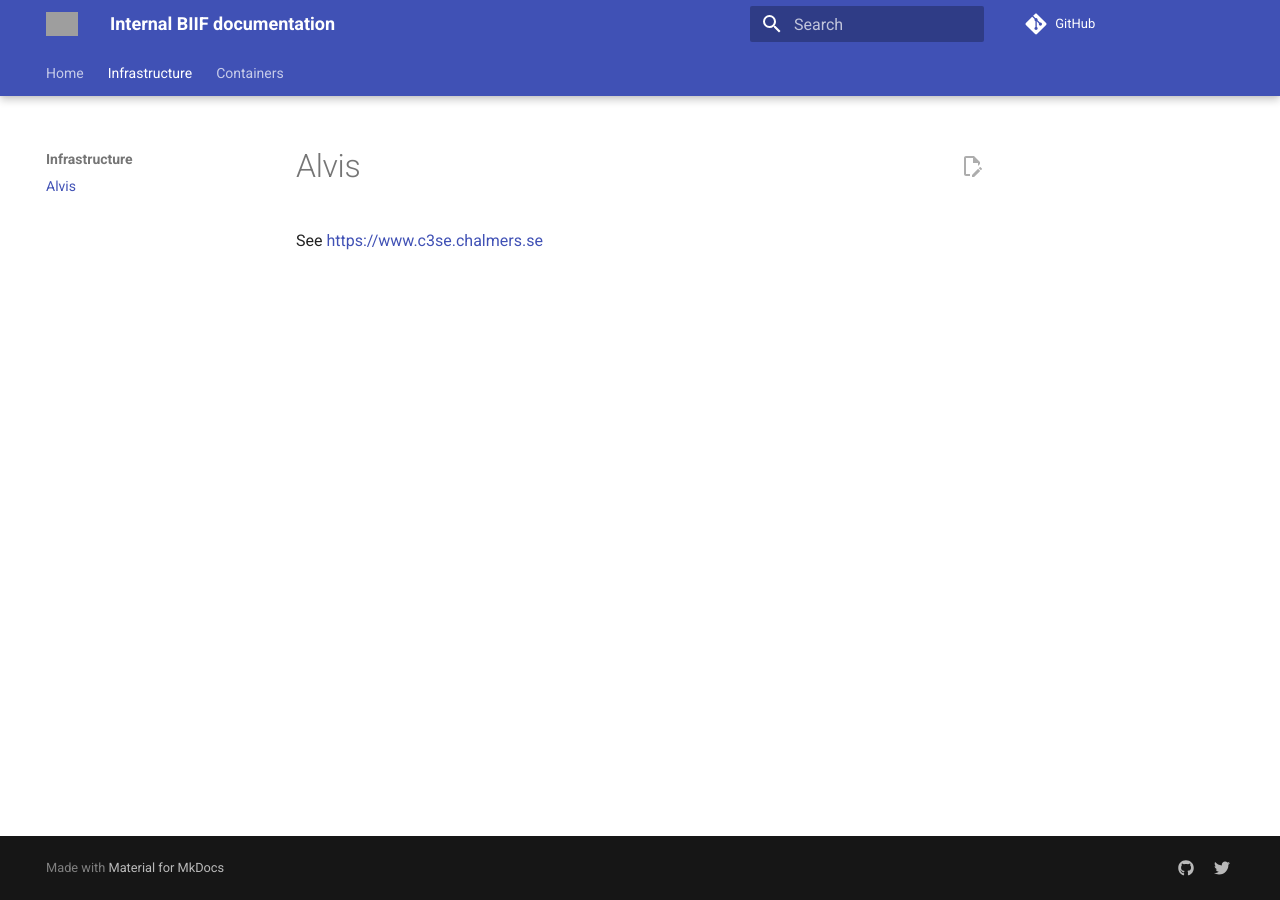
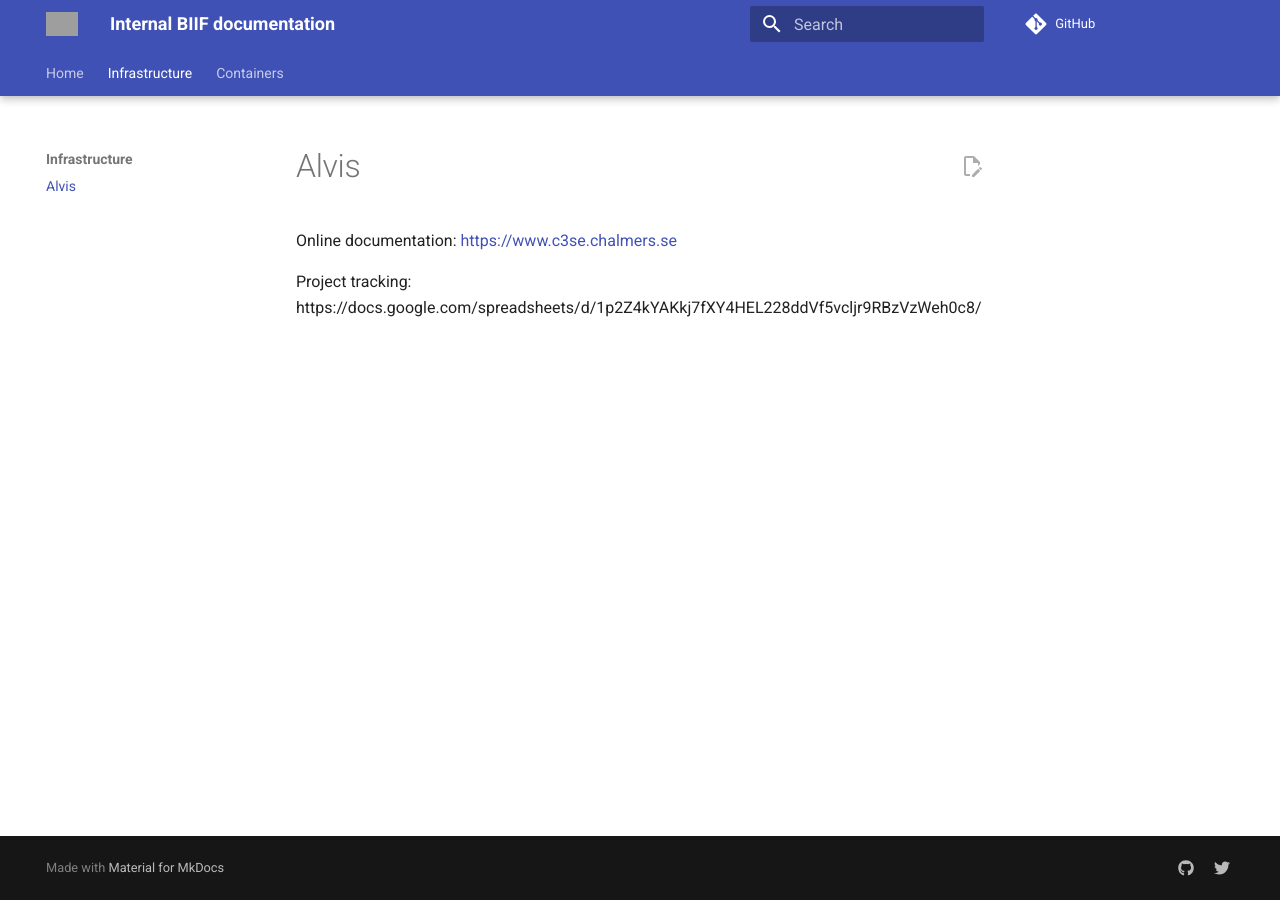
Before and after one commit to BIIFSweden/docs, an MkDocs documentation site: the page built from docs/infrastructure/alvis.md, in a window 1280 px wide. Built offline with MkDocs 1.6.1 and Material for MkDocs 9.7.7, drawn with Linux system fonts in a browser that asks for light colours; comment, search, counter and statistics services are not loaded; grey boxes are pictures that could not be loaded.

Commit message:
add Alvis project tracking link

```diff
--- a/docs/infrastructure/alvis.md
+++ b/docs/infrastructure/alvis.md
@@ -1,3 +1,5 @@
 # Alvis
 
-See [https://www.c3se.chalmers.se](https://www.c3se.chalmers.se)
+Online documentation: [https://www.c3se.chalmers.se](https://www.c3se.chalmers.se)
+
+Project tracking: https://docs.google.com/spreadsheets/d/1p2Z4kYAKkj7fXY4HEL228ddVf5vcljr9RBzVzWeh0c8/
```
